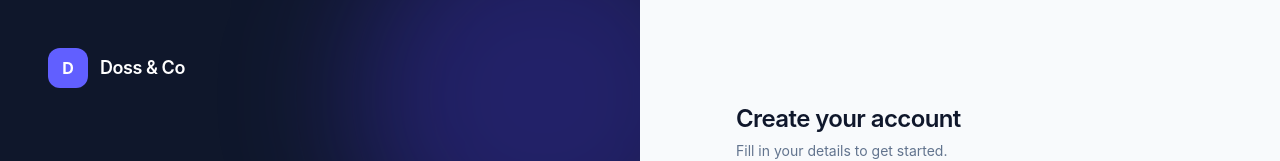
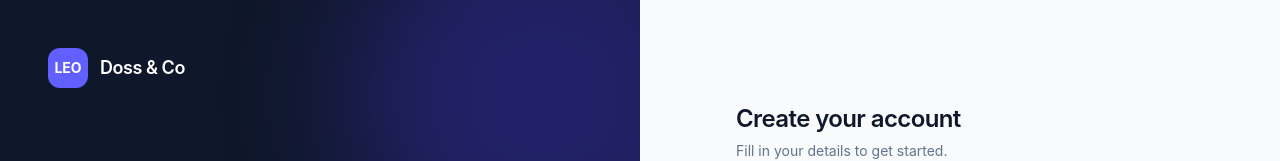
Before and after one commit to DileepMylapuri/Authentication_Form, a React (Vite) app: page / in a window 1280 px wide. Shown: the top 161 px of the page. Built offline with nearby package versions, Linux system fonts and the light colour scheme.

Commit message:
Replace logo letter D with Leo

```diff
--- a/src/components/auth/AuthForm.jsx
+++ b/src/components/auth/AuthForm.jsx
@@ -39,7 +39,7 @@ const AuthForm = ({ onAuthenticated }) => {
     return (
         <div className='w-full max-w-md'>
             <div className='lg:hidden flex items-center gap-3 mb-8'>
-                <div className='h-10 w-10 rounded-xl bg-indigo-600 text-white grid place-items-center font-bold'>D</div>
+                <div className='h-10 w-10 rounded-xl bg-indigo-600 text-white grid place-items-center text-sm font-bold'>LEO</div>
                 <span className='text-lg font-semibold text-slate-900'>Doss &amp; Co</span>
             </div>
 
--- a/src/components/auth/BrandPanel.jsx
+++ b/src/components/auth/BrandPanel.jsx
@@ -5,7 +5,7 @@ const BrandPanel = () => (
         <div className='absolute -top-24 -right-24 h-96 w-96 rounded-full bg-indigo-600/30 blur-3xl' />
         <div className='absolute -bottom-32 -left-16 h-96 w-96 rounded-full bg-cyan-500/20 blur-3xl' />
         <div className='relative flex items-center gap-3'>
-            <div className='h-10 w-10 rounded-xl bg-indigo-500 grid place-items-center font-bold'>D</div>
+            <div className='h-10 w-10 rounded-xl bg-indigo-500 grid place-items-center text-sm font-bold'>LEO</div>
             <span className='text-lg font-semibold tracking-tight'>Doss &amp; Co</span>
         </div>
         <div className='relative max-w-md'>
--- a/src/components/dashboard/Sidebar.jsx
+++ b/src/components/dashboard/Sidebar.jsx
@@ -7,7 +7,7 @@ const Sidebar = ({ active, onSelect, open, onClose }) => (
         {open && <div className='fixed inset-0 z-30 bg-slate-900/50 lg:hidden' onClick={onClose} />}
         <aside className={`fixed inset-y-0 left-0 z-40 w-64 bg-slate-900 text-slate-300 flex flex-col transition-transform lg:translate-x-0 ${open ? 'translate-x-0' : '-translate-x-full'}`}>
             <div className='flex items-center gap-3 px-6 h-16 border-b border-white/10'>
-                <div className='h-8 w-8 rounded-lg bg-indigo-500 grid place-items-center font-bold text-white'>D</div>
+                <div className='h-8 w-8 rounded-lg bg-indigo-500 grid place-items-center text-xs font-bold text-white'>LEO</div>
                 <span className='font-semibold text-white tracking-tight'>Doss &amp; Co</span>
             </div>
             <nav className='flex-1 p-4 space-y-1'>
```
